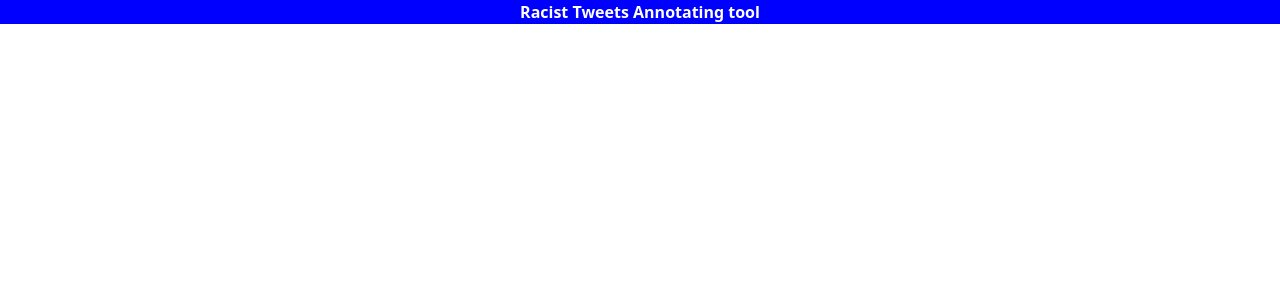
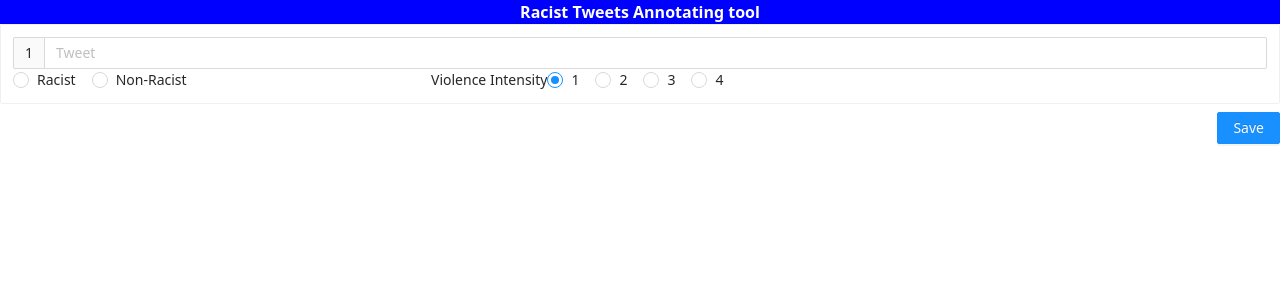
Before and after one commit to JayashanT/Annotator, a React (Create React App) app: page / in a window 1280 px wide. Shown: the top 300 px of the page. Built offline with nearby package versions, Linux system fonts and the light colour scheme.

Commit message:
Initail design card

```diff
--- a/src/App.css
+++ b/src/App.css
@@ -1,3 +1,5 @@
+@import '~antd/dist/antd.css';
+
 .App {
   text-align: center;
 }
--- a/src/Components/Home/Home.js
+++ b/src/Components/Home/Home.js
@@ -1,10 +1,121 @@
 import React from 'react';
+import { Tooltip, Card, Affix, Space, Button, Input, Spin, Badge, Radio, Menu, Dropdown, Row, Col } from "antd";
+import { UndoOutlined, SaveOutlined, SyncOutlined, UserOutlined } from "@ant-design/icons";
+import { Formik, Form, Field, FieldArray } from 'formik';
+
+const { TextArea, } = Input;
 
 const Home = () => {
+    const [value, setValue] = React.useState(1);
+
+    const onChange = e => {
+        console.log('radio checked', e.target.value);
+        setValue(e.target.value);
+    }
+
+    function handleButtonClick(e) {
+        // message.info('Click on left button.');
+        console.log('click left button', e);
+    }
+
+    function handleMenuClick(e) {
+        // message.info('Click on menu item.');
+        console.log('click', e);
+    }
+
     return (<div>
-        <header style={{ textAlign:'center',fontWeight: 'bold', backgroundColor: 'blue', color: 'white', }}>
+        <header style={{ textAlign: 'center', fontWeight: 'bold', backgroundColor: 'blue', color: 'white', }}>
             Racist Tweets Annotating tool
         </header>
+
+        <Formik
+            initialValues={{
+                //   transEN: [props.translationEN?.[props.currentKey]],
+                //   transNO: [props.translationNO?.[props.currentKey]]
+            }}
+            onSubmit={values => {
+                //   const submitEN = { ...props.translationEN, [props.currentKey]: { ...values.transEN[0] } }
+                //   const submitNO = { ...props.translationNO, [props.currentKey]: { ...values.transNO[0] } }
+                //   props.saveTranslationsStart({ en: submitEN, no: submitNO, fileName: props.fileName });
+                //   setTabChange({})
+            }
+            }
+            enableReinitialize>
+            {({
+                values,
+                handleSubmit,
+                handleReset,
+                setFieldValue
+            }) => (
+                <Form onSubmit={handleSubmit}>
+                    <Card
+                        className="mb-2"
+                        size="small"
+                        tabBarExtraContent={<div className="dot-pos">Tweet</div>}>
+
+                        <div className="ant-input-wrapper ant-input-group">
+                            <span className="ant-input-group-addon">1</span>
+                            <Field as={TextArea} prefix="" name='tweet' placeholder="Tweet" autoSize={{ minRows: 0, maxRows: 6 }} />
+                            </div>
+                            {/* <Space style={{width:'100%'}}> */}
+                            <div>
+                                <Row>
+                                    <Col span={8}>
+                                        <Radio.Group onChange={onChange} value={value}>
+                                            <Row>
+                                                <Col>
+                                                    <Radio value={'racist'}>Racist</Radio>
+                                                </Col>
+                                                <Col>
+                                                    <Radio value={'non-racist'}>Non-Racist</Radio>
+                                                </Col>
+                                            </Row>
+                                        </Radio.Group>
+                                    </Col>
+                                    <Col span={16}>
+                                        Violence Intensity
+                                    <Radio.Group onChange={onChange} value={value}>
+                                            <Row>
+                                                <Col>
+                                                    <Radio value={1}>1</Radio>
+                                                </Col>
+                                                <Col>
+                                                    <Radio value={2}>2</Radio>
+                                                </Col>
+                                                <Col>
+                                                    <Radio value={3}>3</Radio>
+                                                </Col>
+                                                <Col>
+                                                    <Radio value={4}>4</Radio>
+                                                </Col>
+                                            </Row>
+                                        </Radio.Group>
+                                        {/* <Dropdown.Button onClick={handleButtonClick} overlay={menu}>
+                                            Hate Level
+                                        </Dropdown.Button> */}
+                                    </Col>
+                                </Row>
+                                </div>
+                            {/* </Space> */}
+
+                    </Card>
+
+                    <Affix>
+                        <div className="d-flex justify-content-end mb-1">
+                            <Space>
+                                <Button type="primary" onClick={handleSubmit}>Save</Button>
+                                {/* <Button onClick={handleReset}>Reset All</Button> */}
+                                {/* <Button onClick={toggleLng}>Change LNG</Button> */}
+                            </Space>
+                        </div>
+                    </Affix>
+                </Form>
+            )
+            }
+
+
+        </Formik>
+
     </div>);
 }
 
```
